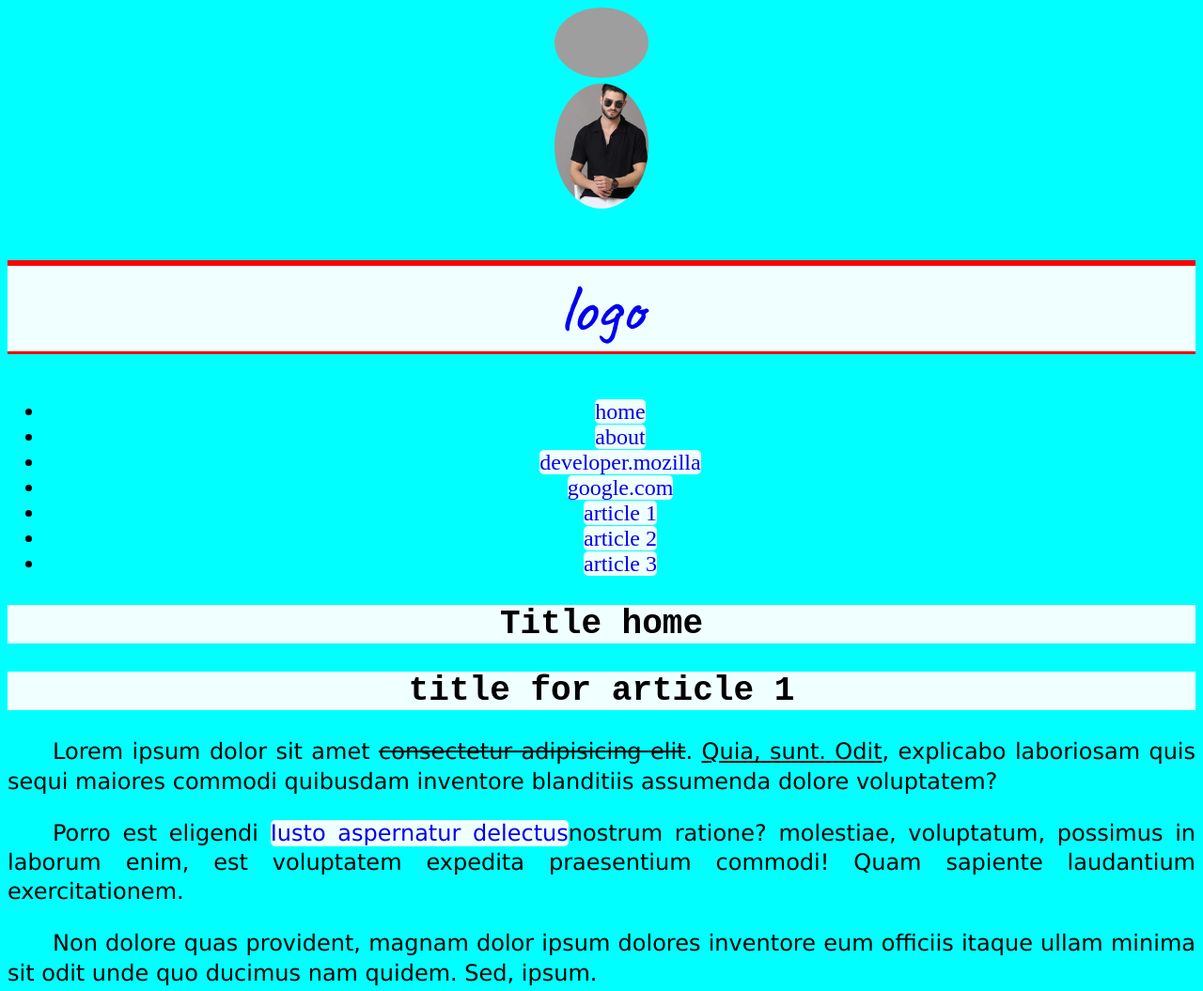
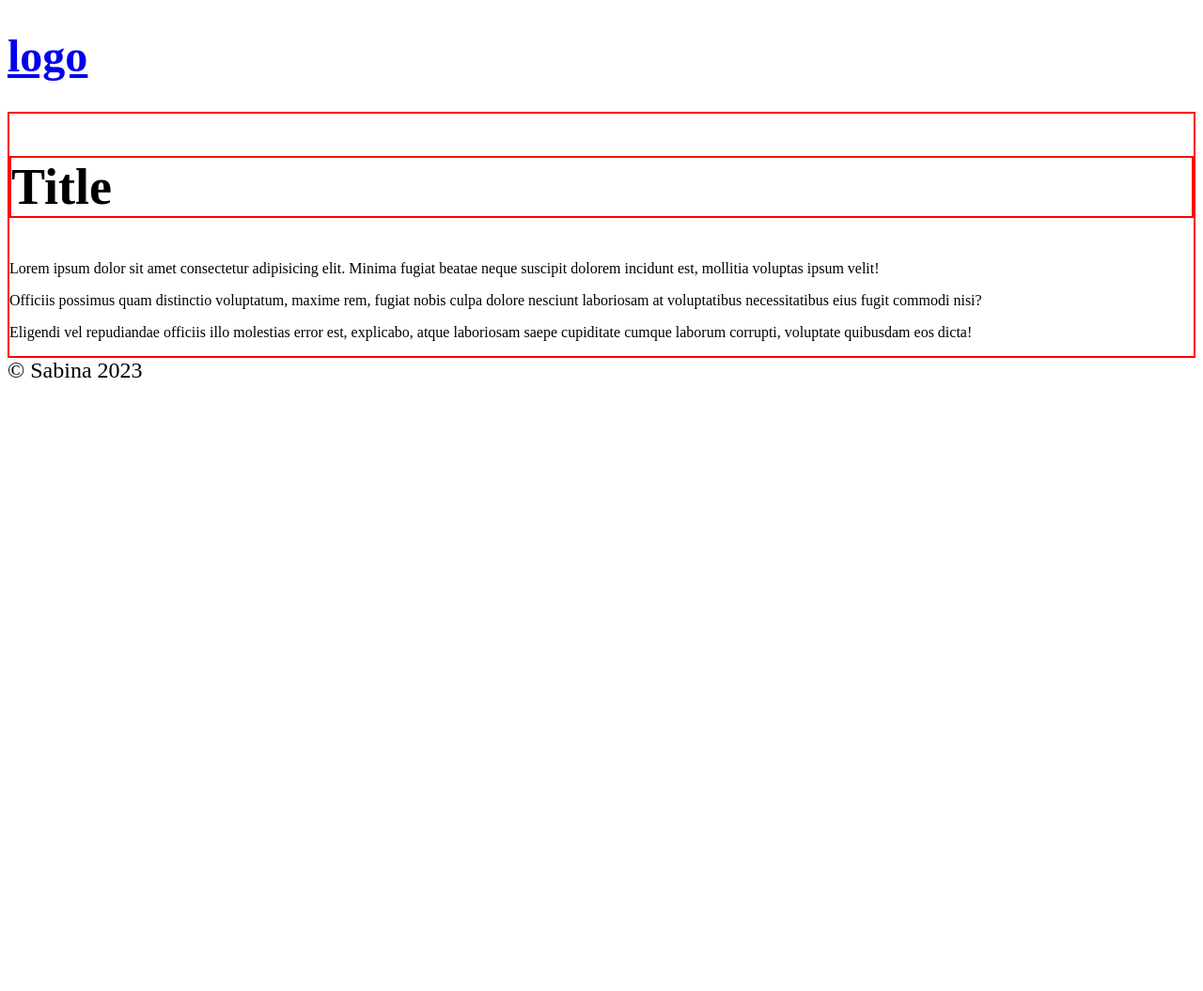
Before and after one commit to GK-Sabina/FM2023-1-FIRST-PROJECT, a plain HTML site: page index.html in a window 1280 px wide. Shown: the top 1055 px of the page at 94% size. After the commit the page ends 800 px from the top, so only its background shows below. Drawn offline with Linux system fonts and the light colour scheme; grey boxes are pictures that could not be loaded.

Commit message:
Add global: inherit & initial

```diff
--- a/assets/css/style.css
+++ b/assets/css/style.css
@@ -1,42 +1,14 @@
 body{
-    background-color:aqua;
     font-size: 24px;
 }
-div{
-    text-align: center;
+.main-article{
+    border: 2px solid red;
+    font-size: 1.5em;
 }
-img{
-    width: 100px;
-    border-radius: 50%;
+.main-article__heading{
+    border: inherit;
+    font-size: 1.5em;
 }
-h1,h2{
-    background-color:azure;
-    font-size: 1.5em;
-    font-family: 'Courier New', Courier, monospace;
-    text-align: center;
+.main-article__content{
+    font-size: initial;
 }
-.logo{
-    font-size: 3em;
-    font-family: 'Caveat', cursive;
-    font-weight: 500;
-    border-top: 6px red solid;
-    border-bottom: 3px red solid;
-}
-li{
-    text-align: center;
-}
-a{
-    text-decoration: none;
-    background-color:azure;
-    border-radius: 5px;
-}
-p{
-    font-size: 24px;
-    font-family: Verdana, Geneva, Tahoma, sans-serif;
-    line-height: 1.3em;
-    text-indent: 2em;
-    text-align: justify;
-}
-em{
-    background-color:azure;
-}
--- a/index.html
+++ b/index.html
@@ -4,54 +4,19 @@
     <meta charset="UTF-8">
     <meta name="viewport" content="width=device-width, initial-scale=1.0">
     <title>Learn HTML</title>
-    <link rel="preconnect" href="https://fonts.googleapis.com">
-<link rel="preconnect" href="https://fonts.gstatic.com" crossorigin>
-<link href="https://fonts.googleapis.com/css2?family=Caveat:wght@500&display=swap" rel="stylesheet">
     <link rel="stylesheet" href="./assets/css/style.css">
 </head>
 <body>
-   <div>
-    <img src="https://media.gq-magazine.co.uk/photos/5d13a048f7cb38e1e9112dcd/1:1/w_1169,h_1169,c_limit/image.jpg" alt="men">
-     </div>
-     <div>
-        <img src="./assets/images/ec27eee6-d613-4423-8e0f-007aea1603c31662468109188Shirts1.webp" alt="men">
-         </div>
     <header>
         <h1 class="logo"><a href="#">logo</a></h1>
-        <nav>
-            <ul>
-                <li><a href="#">home</a></li>
-                <li><a href="./pages/about.html">about</a></li>
-                <li><a href="https://developer.mozilla.org/en-US/docs/Learn/HTML" target="blank">developer.mozilla</a></li>
-                <li><a href="https://www.google.com/" target="blank">google.com</a></li>
-                <li><a href="#article1">article 1</a></li>
-                <li><a href="#article2">article 2</a></li>
-                <li><a href="#article3">article 3</a></li>
-            </ul>
-        </nav>
     </header>
     <main>
-        <section>
-            <h1>Title home</h1>
-        <article id="article1">
-            <h2>title for article 1</h2>
-            <p>Lorem ipsum dolor sit amet <del>consectetur adipisicing elit</del>. <ins>Quia, sunt. Odit</ins>, explicabo laboriosam quis sequi maiores commodi quibusdam inventore blanditiis assumenda dolore voluptatem?</p>
-            <p>Porro est eligendi <a href="#article3">Iusto aspernatur delectus</a>nostrum ratione?  molestiae, voluptatum, possimus in laborum enim, est voluptatem expedita praesentium commodi! Quam sapiente laudantium exercitationem.</p>
-            <p>Non dolore quas provident, magnam dolor ipsum dolores inventore eum officiis itaque ullam minima sit odit unde quo ducimus nam quidem. Sed, ipsum.</p>
+        <article class="main-article">
+            <h2 class="main-article__heading">Title</h2>
+            <p class="main-article__content">Lorem ipsum dolor sit amet consectetur adipisicing elit. Minima fugiat beatae neque suscipit dolorem incidunt est, mollitia voluptas ipsum velit!</p>
+            <p class="main-article__content">Officiis possimus quam distinctio voluptatum, maxime rem, fugiat nobis culpa dolore nesciunt laboriosam at voluptatibus necessitatibus eius fugit commodi nisi?</p>
+            <p class="main-article__content">Eligendi vel repudiandae officiis illo molestias error est, explicabo, atque laboriosam saepe cupiditate cumque laborum corrupti, voluptate quibusdam eos dicta!</p>
         </article>
-        <article id="article2">
-            <h2>title for article 2</h2>
-            <p> <em>Lorem ipsum</em> dolor sit amet consectetur adipisicing elit. Blanditiis, facilis. Voluptates provident tenetur, ipsa, aut beatae nam ratione laboriosam tempora quisquam mollitia delectus?</p>
-            <p>Amet nemo commodi eius neque error architecto cumque modi consectetur facilis voluptatem, deserunt corrupti voluptas cum, ea at omnis voluptatum voluptates, quaerat eum!</p>
-            <p>Possimus voluptatibus, ipsa unde, voluptate quae atque id totam illum hic nulla doloribus aliquid soluta eos iusto sint, maxime fugiat eligendi. Corrupti, debitis.</p>
-        </article>
-        <article id="article3">
-            <h2>title for article 3</h2>
-            <p>Lorem ipsum dolor sit amet consectetur adipisicing elit. Molestias assumenda, nostrum cupiditate molestiae quia hic optio saepe. Eum obcaecati omnis praesentium dicta sunt!</p>
-            <p>Nulla eum corrupti provident placeat, sed accusamus modi maiores, dicta voluptates ea facilis! Qui aliquid sapiente quis at temporibus maiores iste nesciunt officia.</p>
-            <p>Fugiat saepe similique eaque tempora ipsa voluptatibus sed, odio sapiente iusto dolore neque rerum obcaecati architecto corporis. Recusandae neque sit eligendi saepe voluptates!</p>
-        </article>
-    </section>
     </main>
     <footer>&copy; Sabina 2023</footer>
 </body>
```
